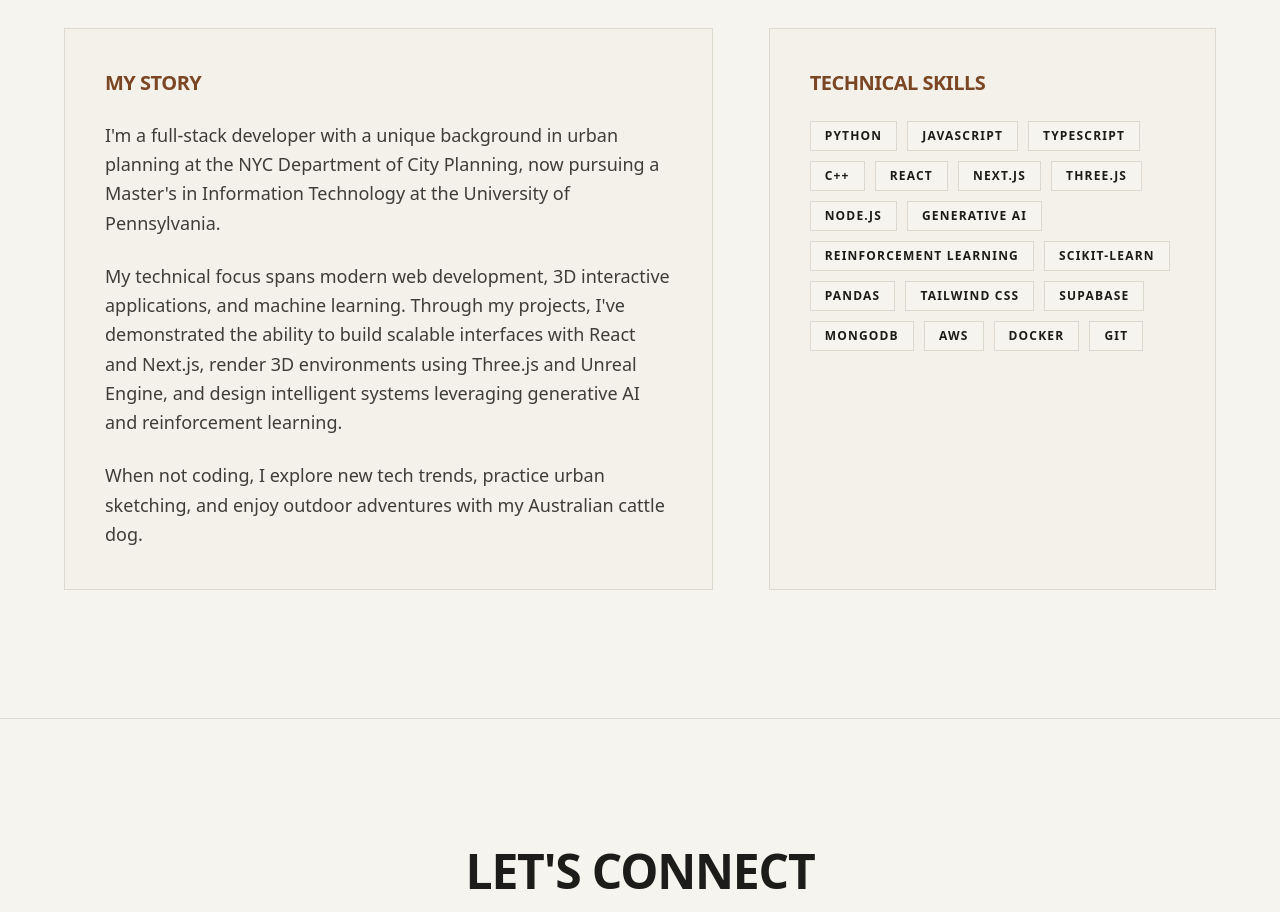
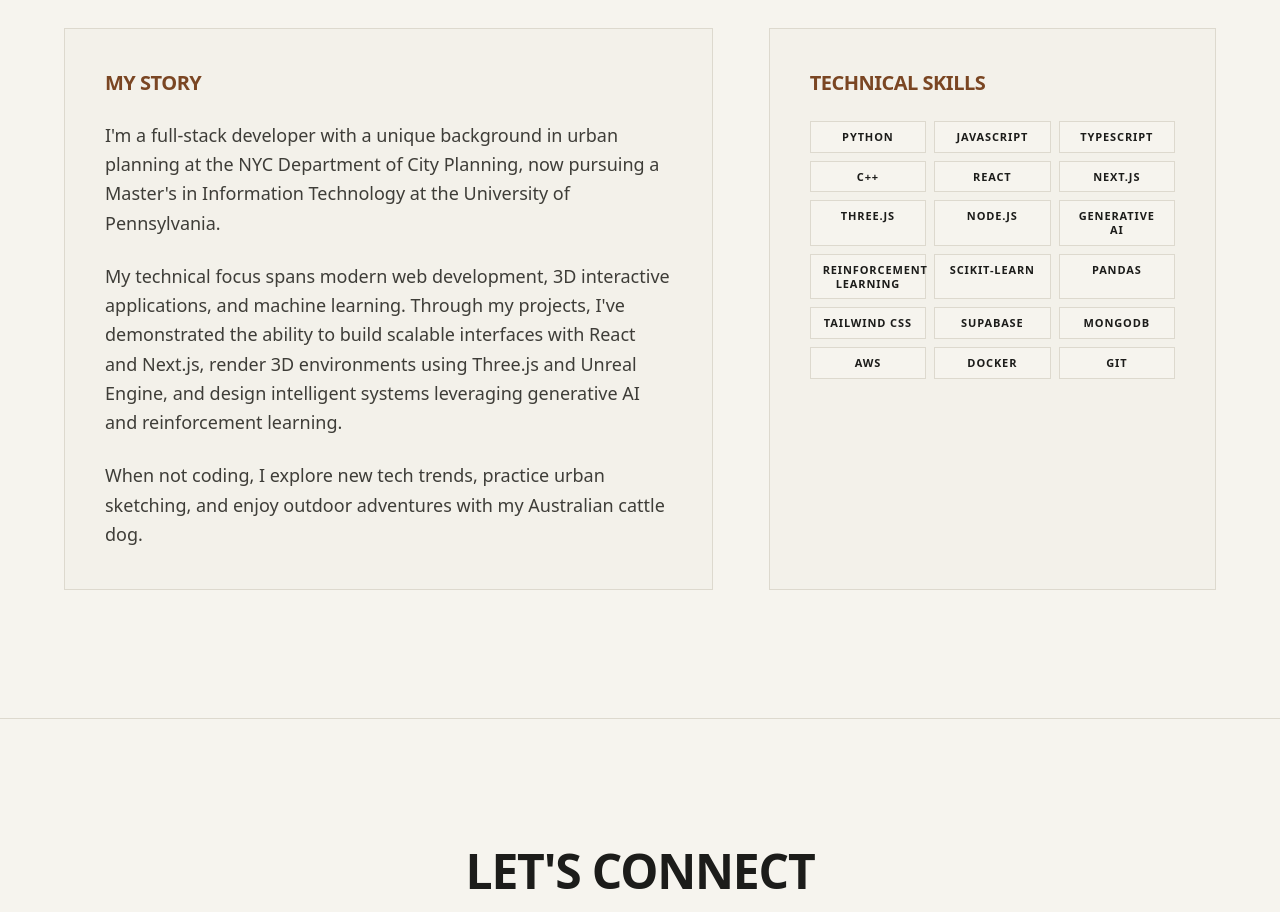
Before and after one commit to CTC3PO/ct-portfolio-2026, a React (Vite) app: page / in a window 1280 px wide. Shown: the part 3540-4452 px from the top of the page. Built offline with nearby package versions, Linux system fonts and the light colour scheme.

Commit message:
fix(ui-2): switch skills to 3-col grid for uniform rows, no ragged orphans

```diff
--- a/src/components/sections/AboutSection.jsx
+++ b/src/components/sections/AboutSection.jsx
@@ -50,11 +50,11 @@ const AboutSection = ({ isDark }) => {
                             }`}>
                                 Technical Skills
                             </h3>
-                            <div className="flex flex-wrap gap-2.5">
+                            <div className="grid grid-cols-3 gap-2">
                                 {skills.map((skill) => (
                                     <span
                                         key={skill}
-                                        className={`px-3.5 py-1.5 text-xs font-semibold tracking-[0.1em] uppercase border ${
+                                        className={`px-3 py-2 text-[11px] font-semibold tracking-[0.08em] uppercase border text-center leading-tight ${
                                             isDark
                                                 ? 'border-[#2E2C28] text-[#F5F3EC] bg-[#191816]'
                                                 : 'border-[#DDD9CE] text-[#1C1C1A] bg-[#F6F4EE]'
```
